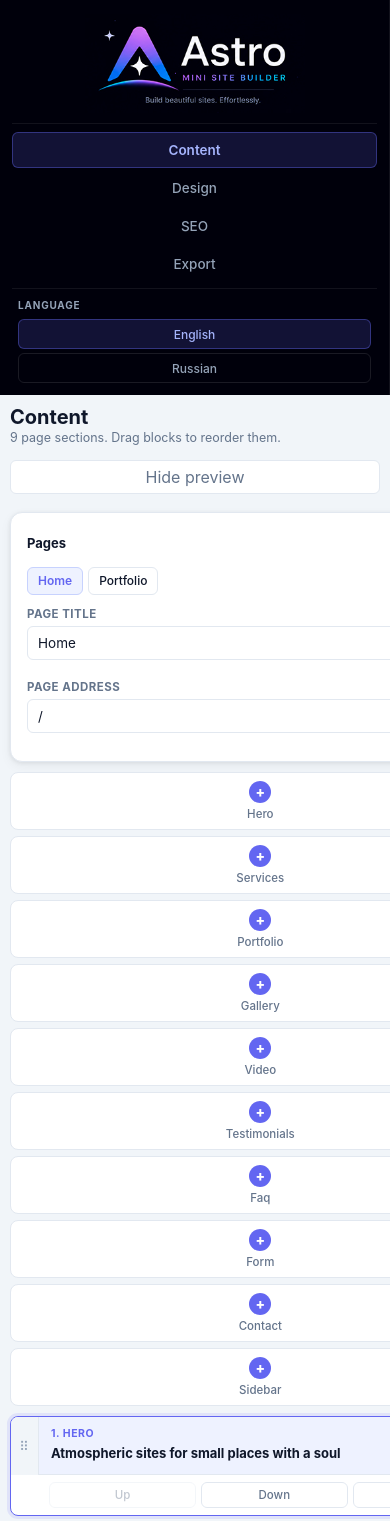
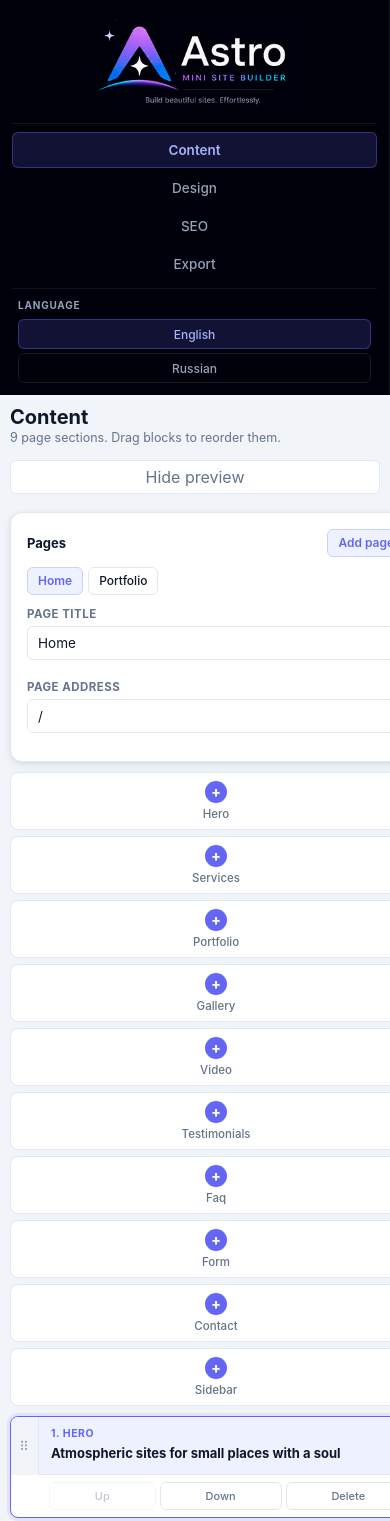
Before and after one commit to sergio20265/Astro-Site-Builder, a React (Vite) app: page / in a window 390 px wide. Shown: the top 1521 px of the page. Built offline with nearby package versions, Linux system fonts and the light colour scheme.

Commit message:
v0.2.0: mobile overflow fix, brand icon, version bump

```diff
--- a/package.json
+++ b/package.json
@@ -1,7 +1,7 @@
 {
   "name": "astro-site-builder-mvp",
   "private": true,
-  "version": "0.1.0",
+  "version": "0.2.0",
   "type": "module",
   "scripts": {
     "dev": "vite --host 0.0.0.0",
--- a/src/styles.css
+++ b/src/styles.css
@@ -123,12 +123,20 @@ button:disabled {
   border-bottom: 1px solid var(--sb-sidebar-border);
 }
 
-.brand-logo {
+.brand > span {
+  display: grid;
+  place-items: center;
   flex-shrink: 0;
-  width: 100%;
-  max-width: 100%;
-  height: auto;
-  object-fit: contain;
+  width: 38px;
+  height: 38px;
+  border-radius: var(--sb-radius);
+  color: #fff;
+  background: linear-gradient(135deg, #6366f1 0%, #8b5cf6 100%);
+  font-weight: 800;
+  font-size: 12px;
+  letter-spacing: 0.02em;
+  outline: 2px solid var(--sb-sidebar-bg);
+  outline-offset: 0;
 }
 
 .brand h1 {
@@ -685,13 +693,15 @@ button:disabled {
 
 .block-card {
   display: grid;
-  grid-template-columns: 32px 1fr;
+  grid-template-columns: 32px minmax(0, 1fr);
   border: 1.5px solid var(--sb-border);
   border-radius: var(--sb-radius);
   background: var(--sb-surface);
   box-shadow: var(--sb-shadow-sm);
   transition: border-color 0.12s, box-shadow 0.12s;
   overflow: hidden;
+  min-width: 0;
+  max-width: 100%;
 }
 
 .block-card:hover {
@@ -1666,5 +1676,27 @@ button:disabled {
 
   .block-card {
     grid-template-columns: 28px minmax(0, 1fr);
-  }
-}
+    max-width: 100%;
+    overflow: hidden;
+  }
+
+  .block-actions {
+    flex-wrap: wrap;
+    gap: 4px;
+  }
+
+  .block-actions button {
+    flex: 1 1 auto;
+    min-width: 56px;
+    min-height: 28px;
+    font-size: 11px;
+  }
+
+  .image-field-row {
+    grid-template-columns: 1fr;
+  }
+
+  .image-thumb-wrap {
+    flex-wrap: wrap;
+  }
+}
```
